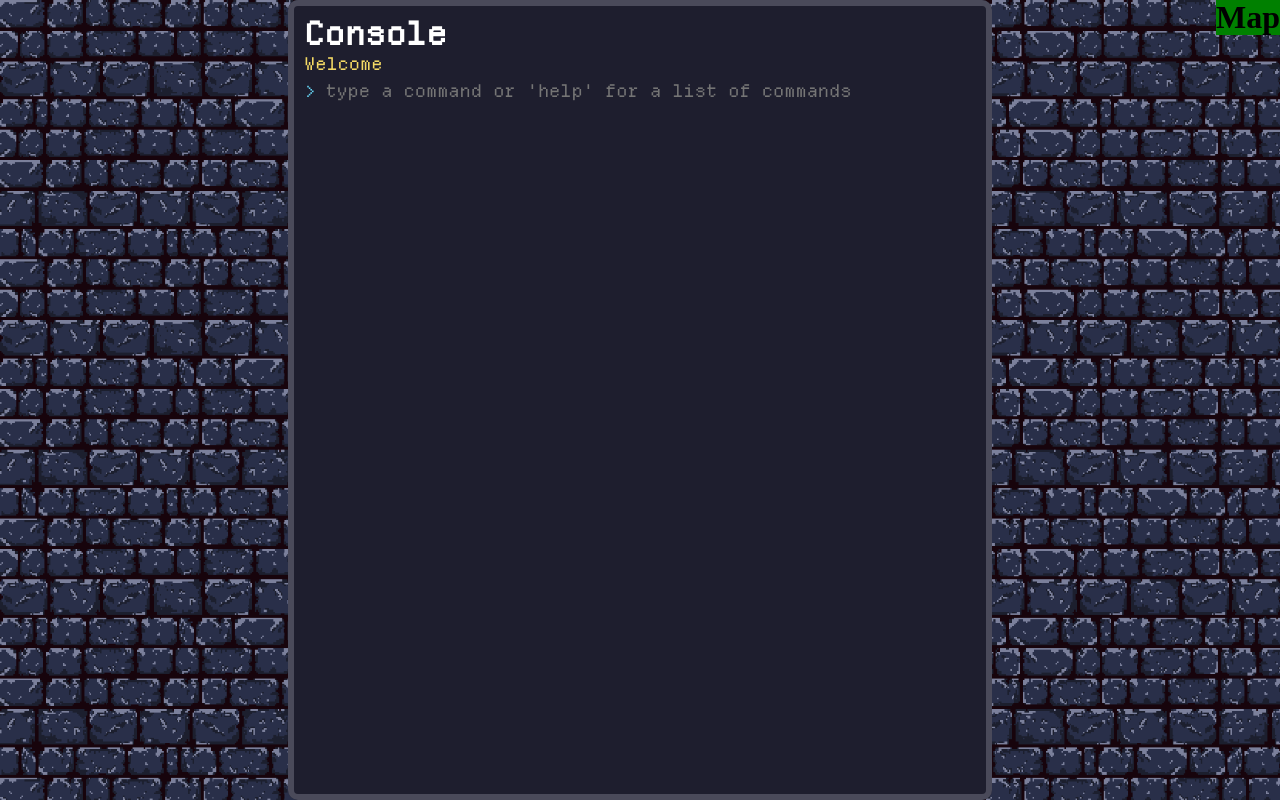
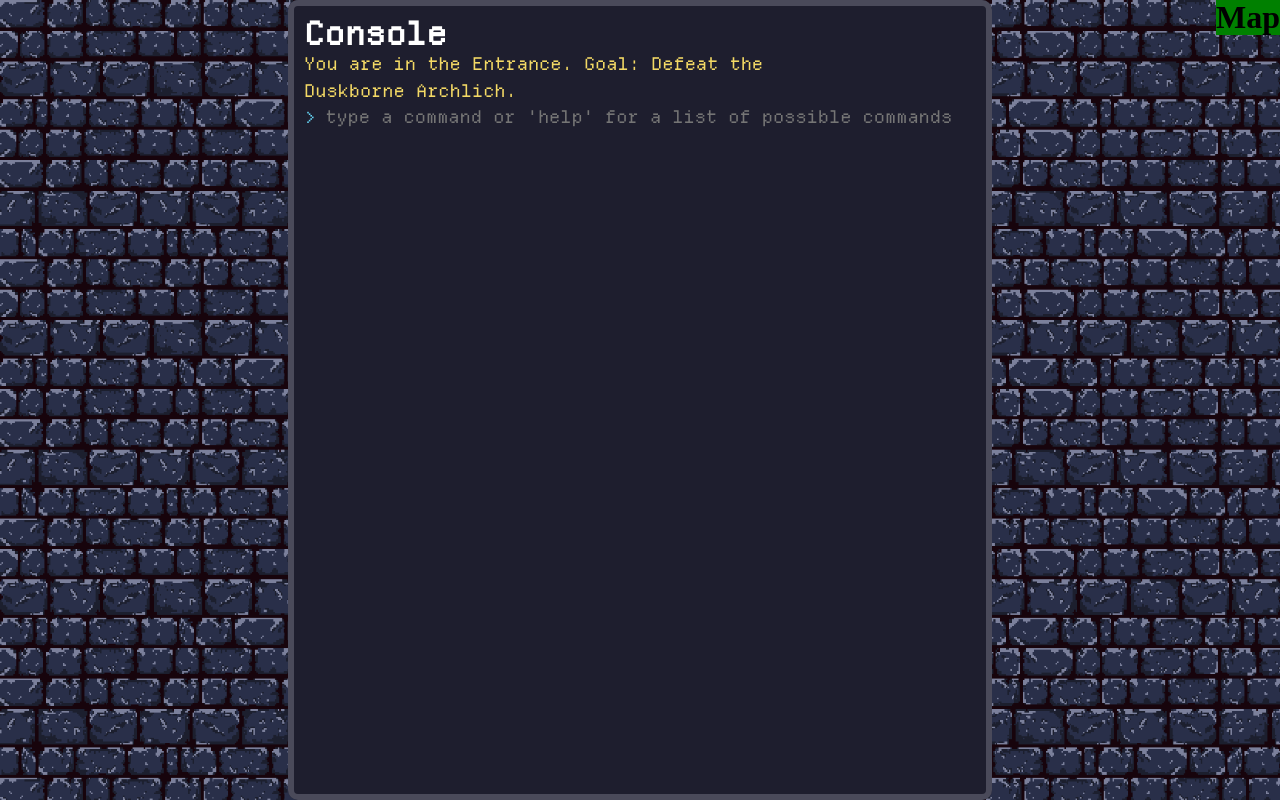
Before and after one commit to utsav-bhandari/text-adventure-v2, a React (Vite) app: page / in a window 1280 px wide. Built offline with nearby package versions, Linux system fonts and the light colour scheme.

Commit message:
singleton removed

```diff
--- a/src/App.tsx
+++ b/src/App.tsx
@@ -7,9 +7,17 @@ export type Message = {
     id: number;
 } & GameResponse;
 
+const game = new Game();
+
 function App() {
     const [messages, setMessages] = useState<Message[]>([
-        { id: 1, type: "system", payload: { text: "Welcome" } },
+        {
+            id: 1,
+            type: "system",
+            payload: {
+                text: "You are in the Entrance. Goal: Defeat the Duskborne Archlich.",
+            },
+        },
     ]);
 
     const messageIdCounter = useRef(messages.length + 1);
@@ -21,6 +29,7 @@ function App() {
         // handle misc commands here before game commands
         if (command === "clear" || command === "cls") {
             setMessages([]);
+            messageIdCounter.current = 1;
             return;
         }
 
@@ -32,7 +41,7 @@ function App() {
         };
 
         // Get the game's response
-        const gameResponse = Game.getGameInstance().handleCommand(command);
+        const gameResponse = game.handleCommand(command);
 
         const gameMessage: Message = {
             id: messageIdCounter.current++,
--- a/src/components/Console.tsx
+++ b/src/components/Console.tsx
@@ -79,7 +79,7 @@ function Console({ messages, handleSubmit }: ConsoleProps) {
                         spellCheck="false"
                         placeholder={
                             messages.length <= 1
-                                ? "type a command or 'help' for a list of commands"
+                                ? "type a command or 'help' for a list of possible commands"
                                 : ""
                         }
                         autoFocus
--- a/src/hooks/useTypingEffect.ts
+++ b/src/hooks/useTypingEffect.ts
@@ -6,7 +6,7 @@ type UseTypingEffectProps = {
     isTypingDisabled?: boolean;
 };
 
-const DEFAULT_TYPING_SPEED = 15;
+const DEFAULT_TYPING_SPEED = 10;
 
 function useTypingEffect({
     text,
```
